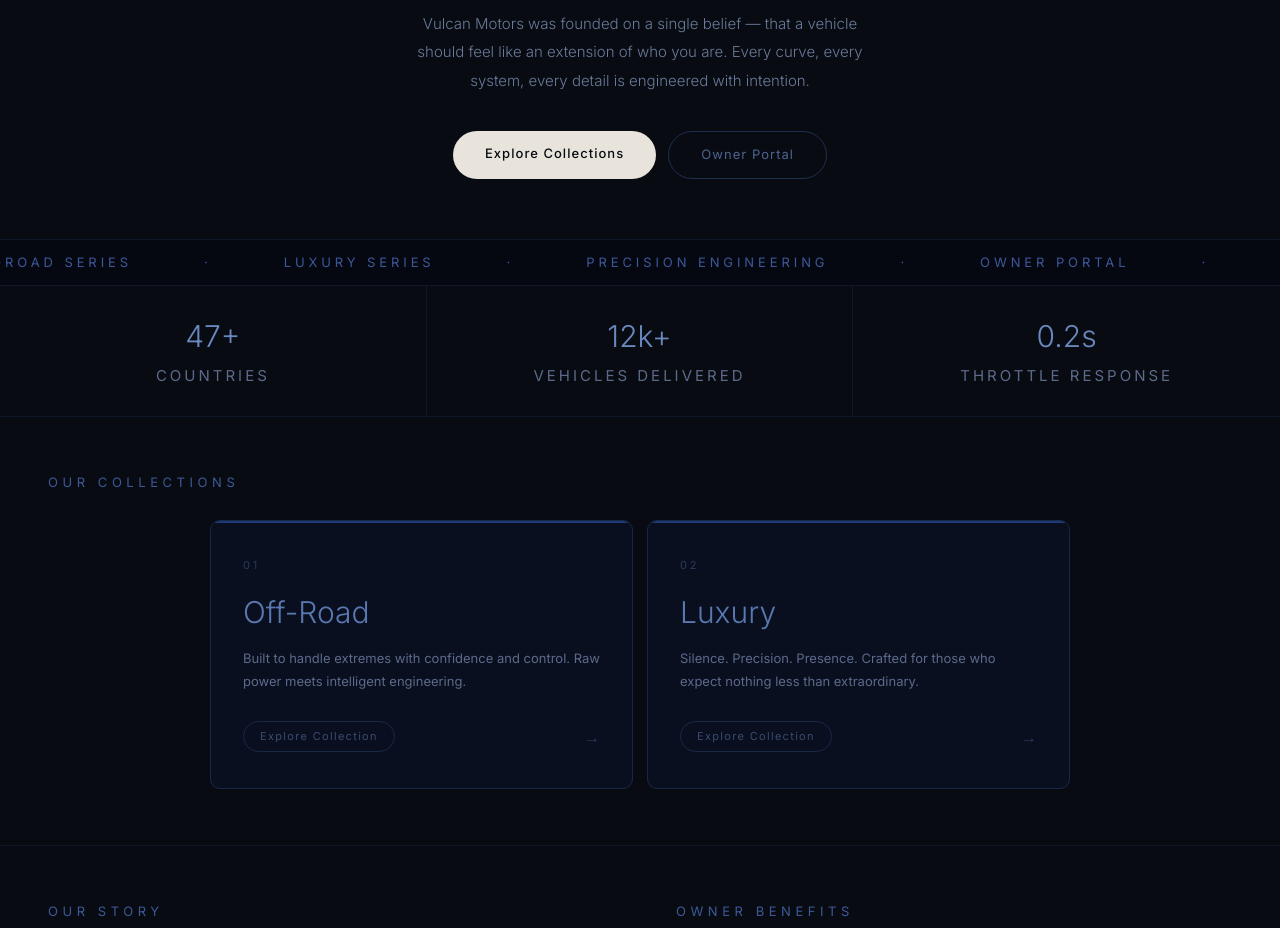
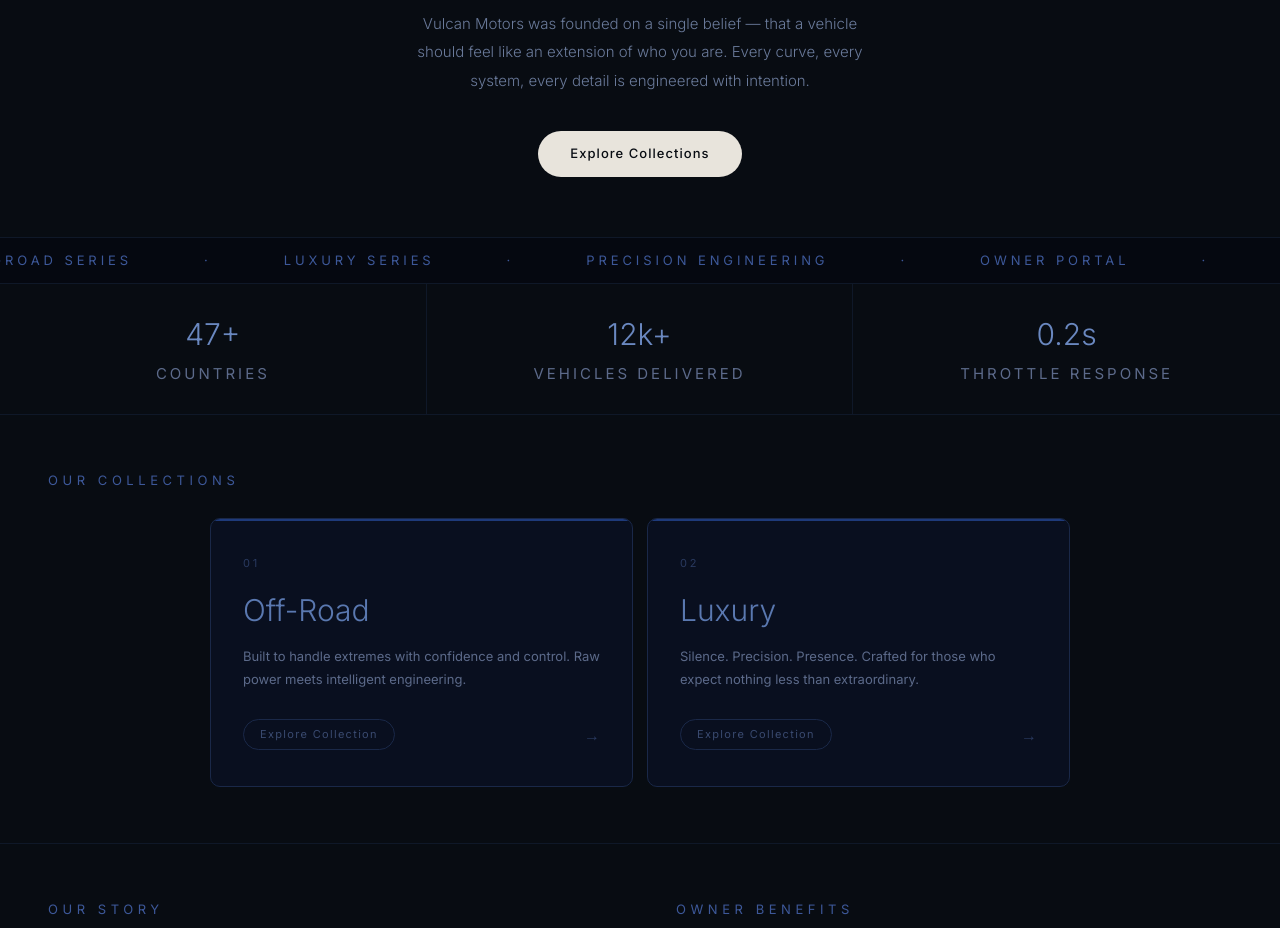
Before and after one commit to ShalevLavi/Final-Project-Vulcan, a React (Vite) app in the folder CLient/: page / in a window 1280 px wide. Shown: the part 860-1788 px from the top of the page. Built offline with nearby package versions, Linux system fonts and the light colour scheme; no server answers.

Commit message:
fix: removed irrelevant button from Home Page

```diff
--- a/CLient/src/pages/Home.tsx
+++ b/CLient/src/pages/Home.tsx
@@ -64,9 +64,6 @@ export default function Home() {
                     <div className={styles.heroBtns}>
                         <Link to="/collections" className={styles.btnPrimary}>
                             Explore Collections
-                        </Link>
-                        <Link to="/login" className={styles.btnSecondary}>
-                            Owner Portal
                         </Link>
                     </div>
                 </section>
```
